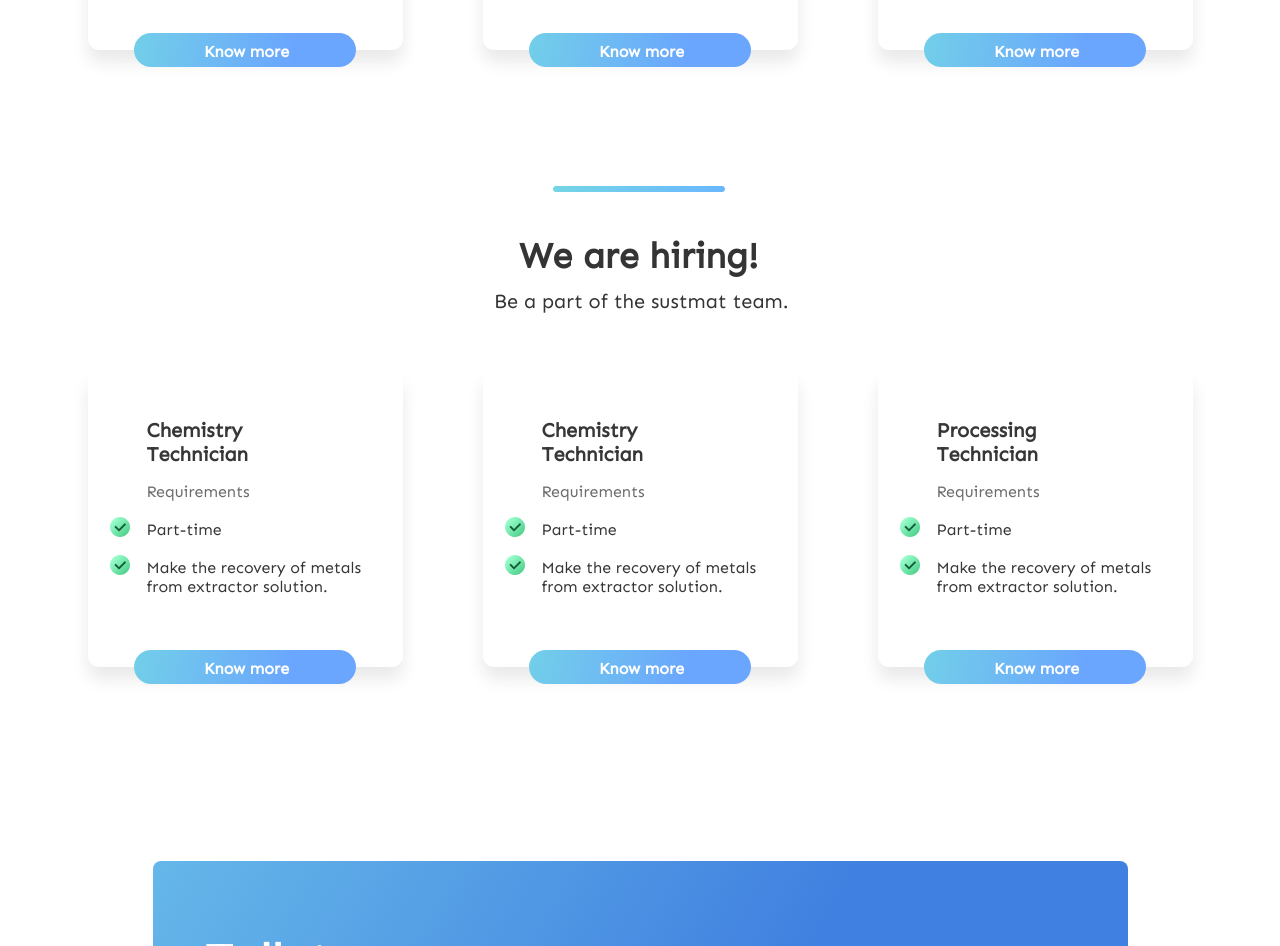
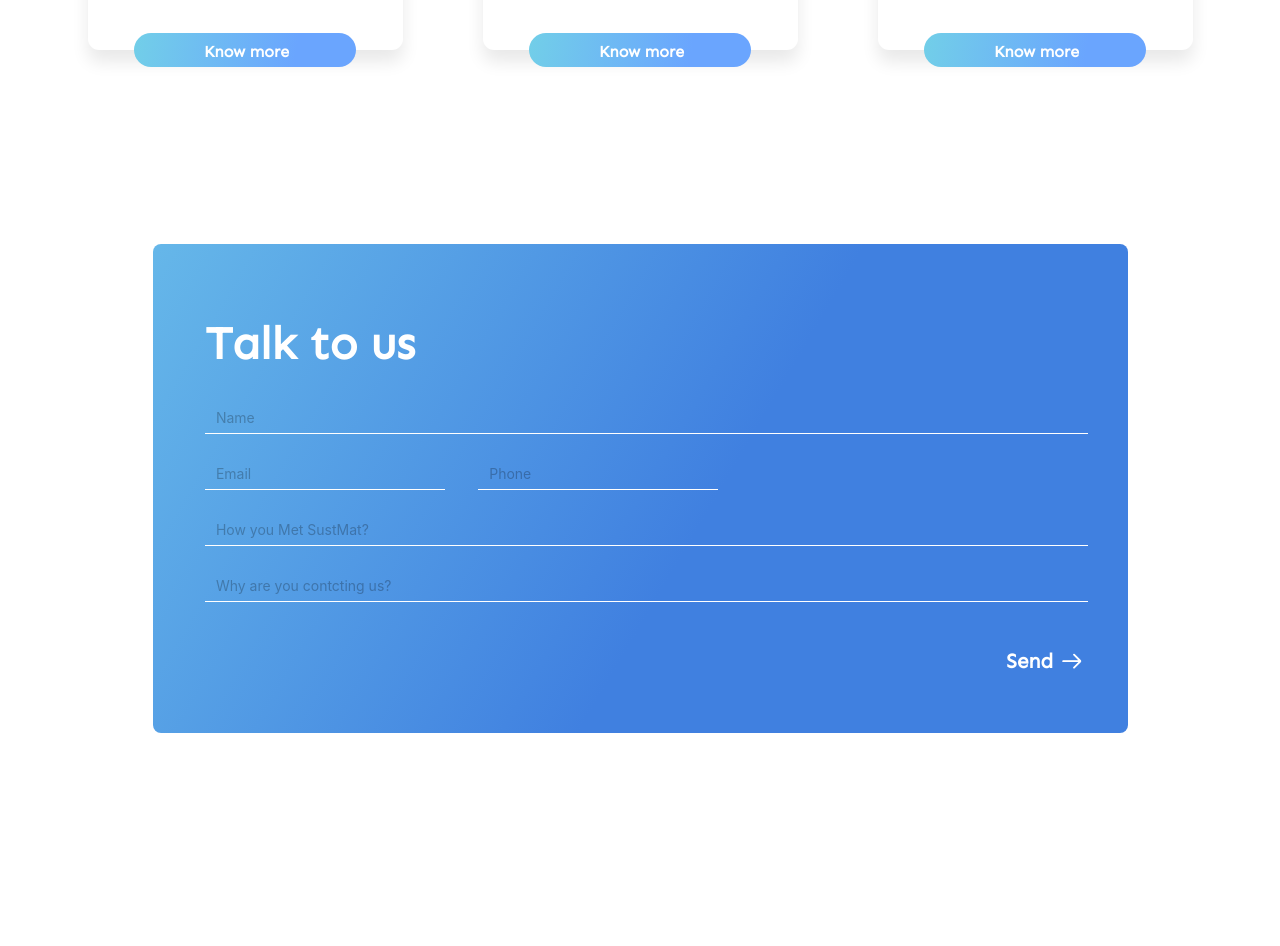
Before and after one commit to citi-onboarding/sustmat-one-page, a React (Create React App) app in the folder client/: page / in a window 1280 px wide. Shown: the part 1900-2846 px from the top of the page. Built offline with nearby package versions, Linux system fonts and the light colour scheme.

Commit message:
feature/contactUs: deleted duplicataed section

```diff
--- a/client/src/App.tsx
+++ b/client/src/App.tsx
@@ -13,7 +13,6 @@ function App() {
       <section id='banner'><Banner/></section>
       <section id='advantages'><AdvantagesSection/></section>
       <section id='team'><HiringSection/></section>
-      <section id='team'><HiringSection/></section>
       <ContactUs />
       <Footer/>
     </>
```
